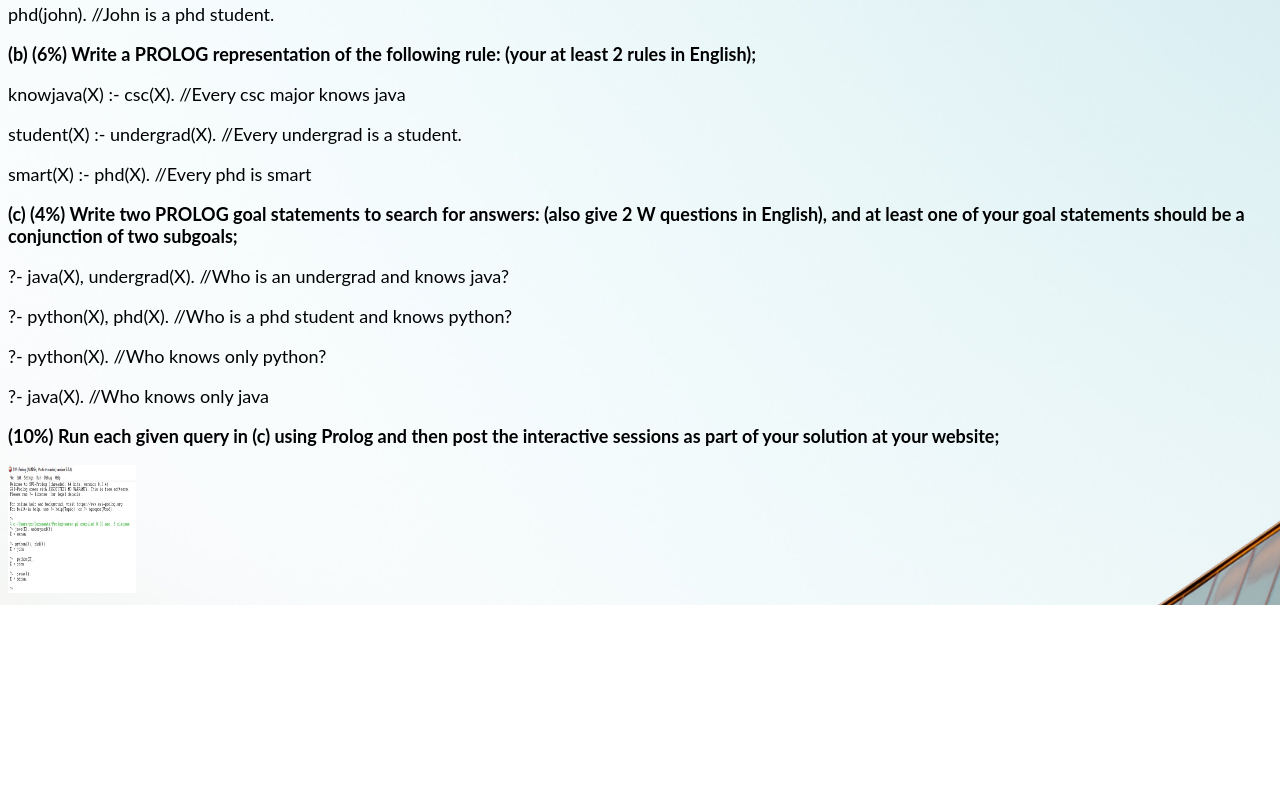
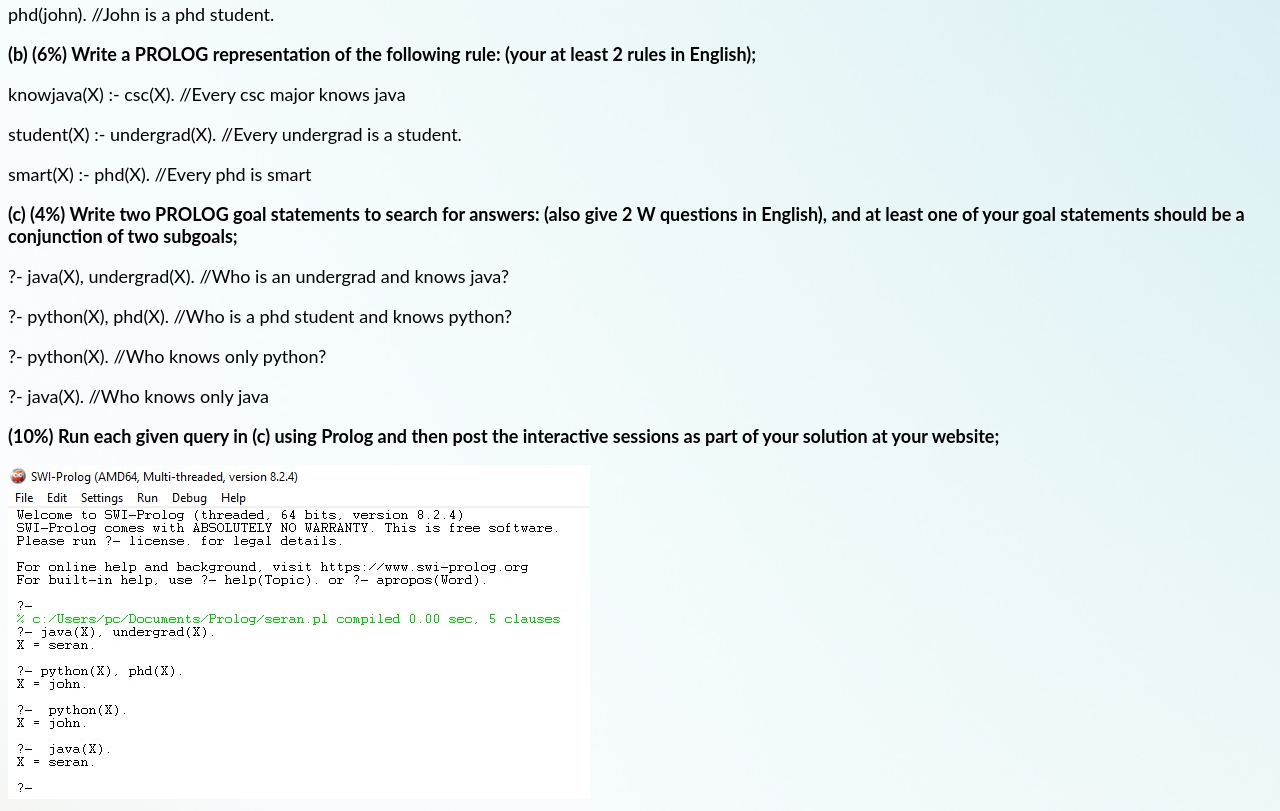
Before and after one commit to CrisprG/crisprg.github.io, a plain HTML site: page project.html in a window 1280 px wide. Shown: the part 994-1805 px from the top of the page. Before the commit the page ends 1599 px from the top, so only its background shows below. Drawn offline with Linux system fonts and the light colour scheme.

Commit message:
Update project.html

```diff
--- a/project.html
+++ b/project.html
@@ -78,7 +78,7 @@
 <P>         ?- java(X). 				//Who knows only java</P>
 
 <p><b>(10%) Run each given query in (c) using Prolog and then post the interactive sessions as part of your solution at your website;</b></P>
-<img src="Output.jpg"  style="width:128px;height:128px;">
+<img src="Output.jpg">
 
         </div>
     </section>
```
